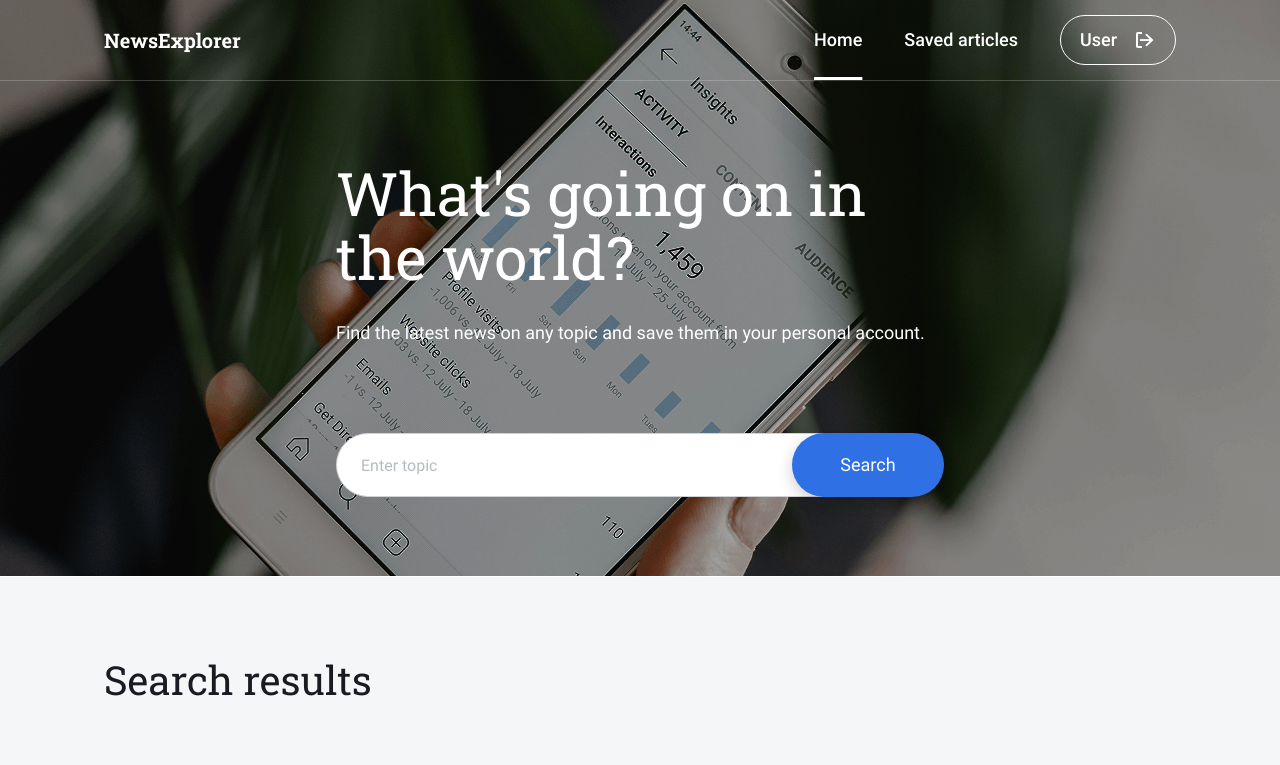
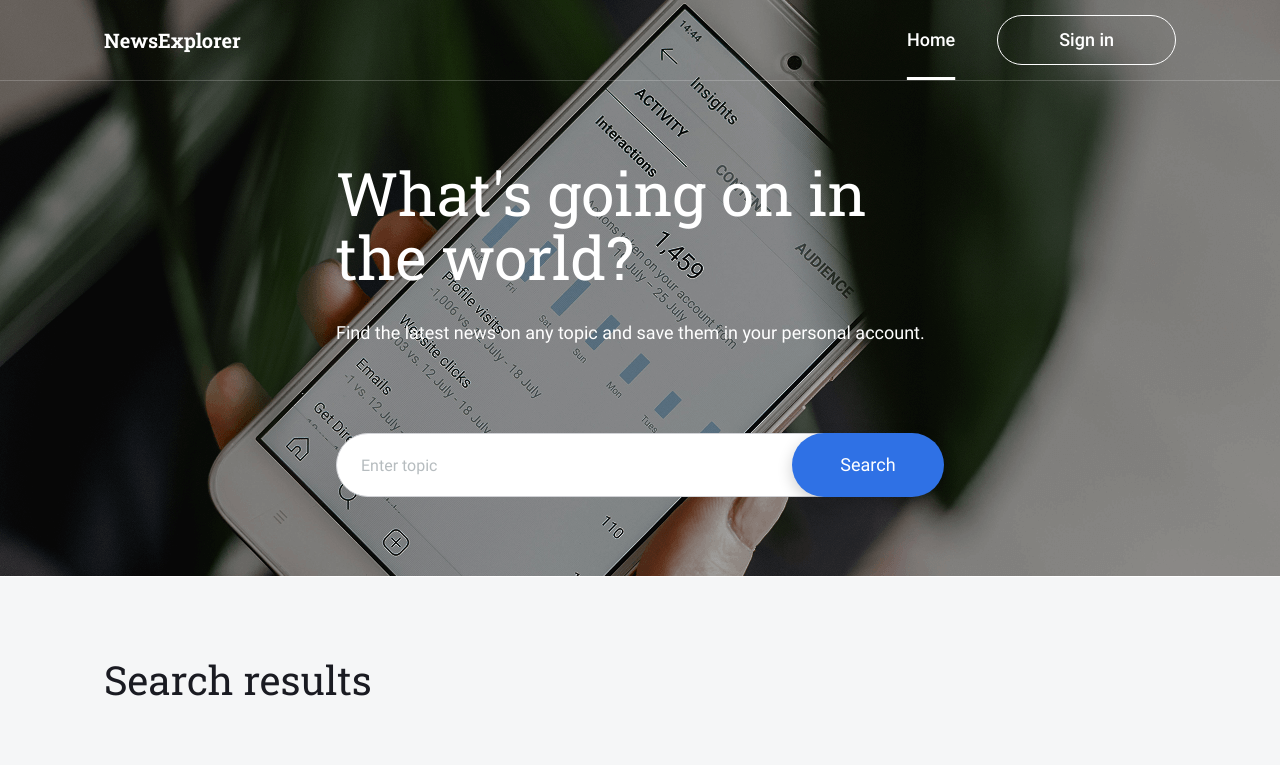
Before and after one commit to jlcambraia/news-explorer-frontend, a React (Vite) app: page / in a window 1280 px wide. Shown: the top 765 px of the page. Built offline with nearby package versions, Linux system fonts and the light colour scheme.

Commit message:
refactor: altera caminho para componentes devido á reorganização da arquitetura dos arquivos

```diff
--- a/src/App.jsx
+++ b/src/App.jsx
@@ -9,9 +9,9 @@ import Header from "./components/Header/Header";
 import Main from "./pages/Main/Main";
 import SavedNews from "./pages/SavedNews/SavedNews";
 import Footer from "./components/Footer/Footer";
-import Popup from "./modals/Popup";
-import Login from "./modals/Login";
-import Register from "./modals/Register";
+import Popup from "./components/modals/Popup";
+import Login from "./components/modals/Login";
+import Register from "./components/modals/Register";
 
 // Criado apenas para desenvolvimento. Apagar depois que buscar informações da api.
 // Para ver a renderização de quando não encontra notícias, é necessário comentar esta variável placeholder e descomentar a variável placeholder abaixo.
@@ -404,7 +404,7 @@ const savedArticles = [
 
 function App() {
   // Criado apenas para desenvolvimento. Colocar em useState depois que implementar o login.
-  const isUserLoggedIn = true;
+  const isUserLoggedIn = false;
   // criado apenas para desenvolvimento. Colocar em useState depois que implementar as buscas por notícias.
   const isSearchingForNews = false;
 
```
